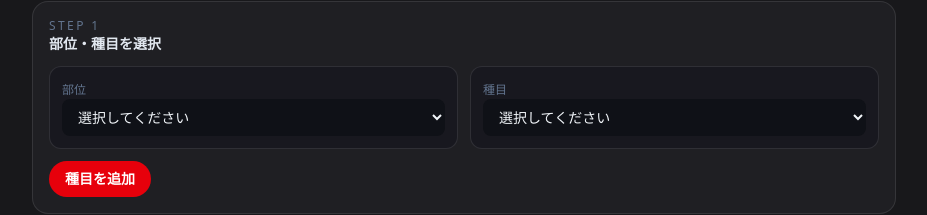
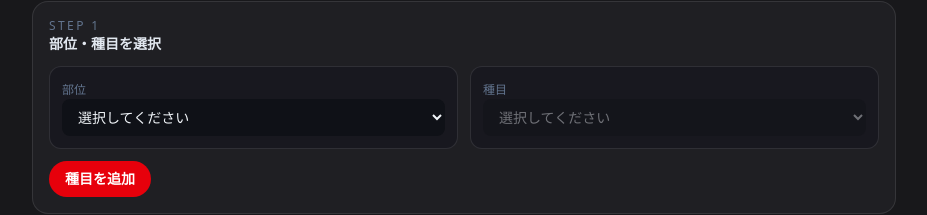
Before and after one commit to j911012/MuscleAgent, a Next.js app: page /session/1 in a window 1280 px wide. Shown: the part 205-420 px from the top of the page, without its empty margins (176-1103 px from the left). Built offline with nearby package versions, Linux system fonts and the light colour scheme.

Commit message:
種目選択プルダウンの実装と選択部位に基づくオプションの動的生成

```diff
--- a/src/app/session/[date]/page.tsx
+++ b/src/app/session/[date]/page.tsx
@@ -1,7 +1,7 @@
 "use client";
 
 import { formatDateLabel } from "@/lib/data";
-import { bodyPartOptions } from "@/lib/exerciseData";
+import { bodyPartOptions, exerciseMaster } from "@/lib/exerciseData";
 import Link from "next/link";
 import { use, useState } from "react";
 
@@ -15,6 +15,8 @@ export default function SessionPage({
 
   const { date } = use(params);
   const formattedDate = formatDateLabel(date);
+
+  const exerciseOptions = selectedPart ? exerciseMaster[selectedPart] : [];
 
   return (
     <div className="space-y-6">
@@ -68,11 +70,20 @@ export default function SessionPage({
 
           <div className="rounded-xl border border-white/10 bg-[#18181f] p-3 space-y-2">
             <label className="text-xs text-slate-500">種目</label>
-            <select className="w-full rounded-lg bg-[#0f1117] px-3 py-2 text-slate-100 disabled:opacity-40">
+            <select
+              value={selectedExercise}
+              onChange={(e) => {
+                setSelectedExercise(e.target.value);
+              }}
+              disabled={!selectedPart}
+              className="w-full rounded-lg bg-[#0f1117] px-3 py-2 text-slate-100 disabled:opacity-40"
+            >
               <option value="">選択してください</option>
-              <option>ベンチプレス</option>
-              <option>インクラインダンベルプレス</option>
-              <option>加重プッシュアップ</option>
+              {exerciseOptions.map((exercise) => (
+                <option key={exercise.value} value={exercise.value}>
+                  {exercise.label}
+                </option>
+              ))}
             </select>
           </div>
         </div>
```
